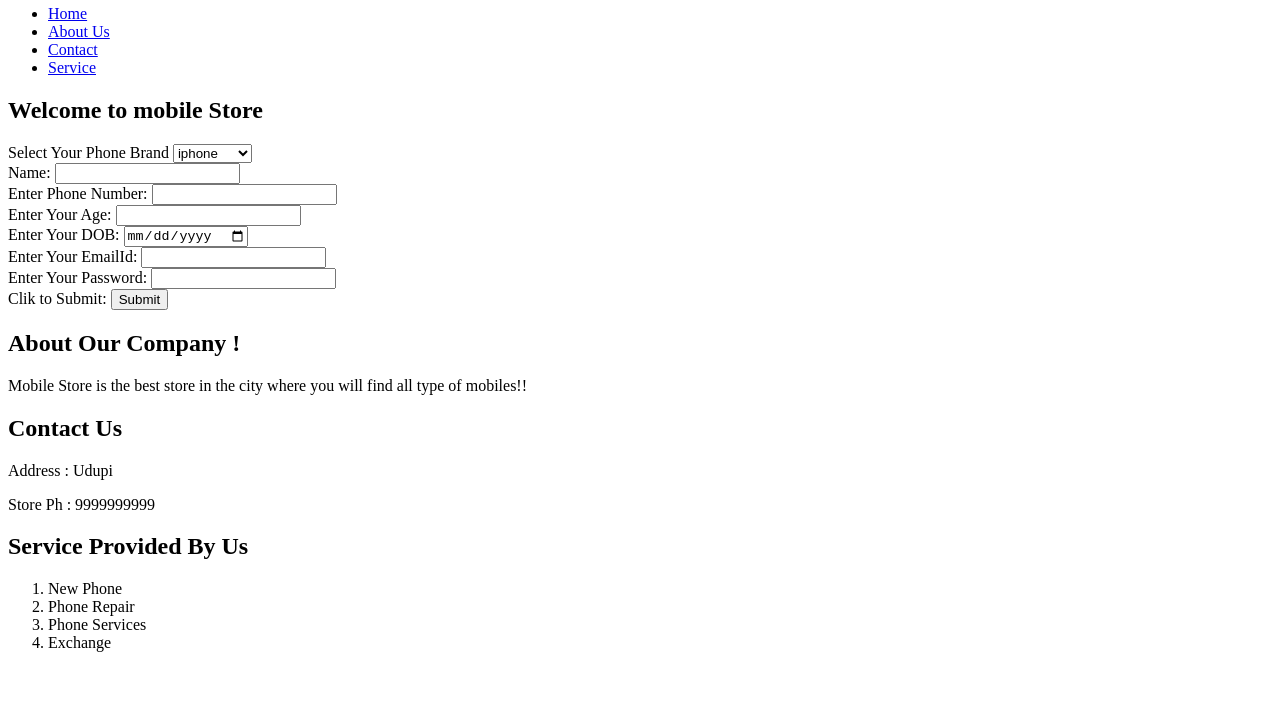
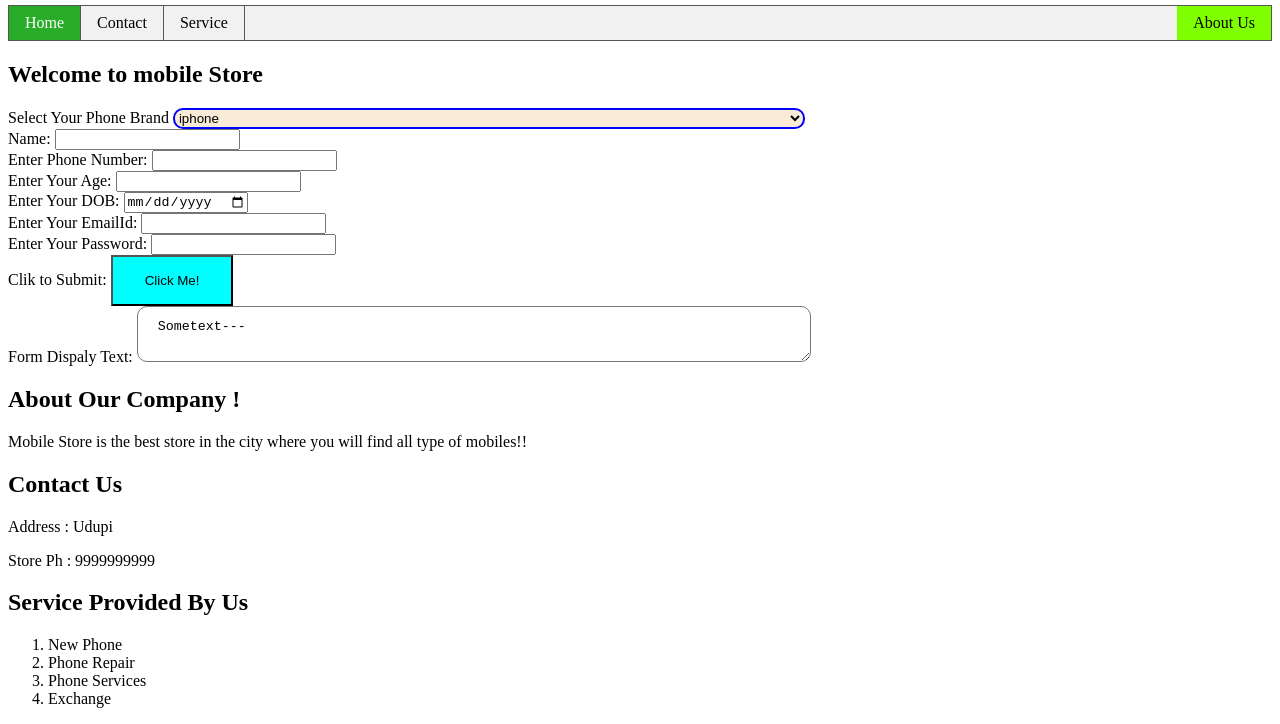
Before and after one commit to Bhagya-shree06/Sample01, a plain HTML site: page index.html in a window 1280 px wide. Shown: the part 174-898 px from the top of the page. Before the commit the page ends 842 px from the top, so only its background shows below. Drawn offline with Linux system fonts and the light colour scheme.

Commit message:
frontend development

```diff
--- /dev/null
+++ b/CSS/index.css
@@ -0,0 +1,78 @@
+h2.heading {
+  color: #0000ff;
+  font-family: serif;
+}
+
+ul {
+  list-style-type: none;
+  margin: 0;
+  padding: 0;
+  overflow: hidden;
+  background-color: #f1f1f1;
+  border: 1px solid #555;
+}
+
+.list {
+  float: left;
+  border-right: 1px solid #555;
+}
+
+li:last-child {
+  border-right: none;
+}
+
+li a {
+  display: block;
+  color: black;
+  padding: 8px 16px;
+  text-decoration: none;
+}
+
+li a.active {
+  background-color: rgb(41, 172, 41);
+  color: white;
+}
+
+li a:hover:not(.active) {
+  background-color: #555;
+  color: white;
+}
+
+.about-link {
+  background-color: chartreuse;
+}
+
+/* input[type=text]{
+    width:50%;
+    padding: 12px 20px;
+    margin: 8px 0;
+    border: 4px solid red;
+    border-radius:100px;
+    background-color: antiquewhite;
+    color: #0000ff;
+} */
+
+input[type="text"]:focus{
+    background-color: lightblue;
+}
+
+textarea{
+    width: 50%;
+    height: 150%;
+    padding: 12px 20px;
+    border-radius: 10px;
+}
+
+select{
+    width: 50%;
+    border:2px solid #0000ff;
+    border-radius: 10px;
+    background-color: antiquewhite;
+}
+
+button{
+    background-color: aqua;
+    color: black;
+    cursor: pointer;
+    padding: 16px 32px;
+}
--- a/index.html
+++ b/index.html
@@ -4,25 +4,28 @@
     <meta charset="UTF-8" />
     <meta name="viewport" content="width=device-width, initial-scale=1.0" />
     <title>Mobile Store</title>
+    <link rel="stylesheet" href="CSS/index.css">
   </head>
   <body>
     <header>
       <img src="images/Mobile.avif" height="100px" width="100px">
-      <div class="head">
-        <h2>Mobile Store</h2>
+      <div class="head" id="head">
+        <h2 class="heading">Mobile Store</h2>
       </div>
+
       <div class="navbar" id="navbar">
         <ul>
-          <li><a href="#home">Home</a></li>
-          <li><a href="#about Us">About Us</a></li>
-          <li><a href="#contact">Contact</a></li>
-          <li><a href="#service">Service</a></li>
+          <li  class="list"><a class="active" href="#home">Home</a></li>
+          <li  class="list"><a href="#contact">Contact</a></li>
+          <li  class="list"><a href="#service">Service</a></li>
+          <li  class="list" style="float: right;"><a class="about-link" href="#about Us">About Us</a></li>
         </ul>
       </div>
     </header>
+
     <main>
       <section class="Home" id="Home">
-        <h1>Welcome to mobile Store</h1>
+        <h2>Welcome to mobile Store</h2>
         <form action="#home" method="post"></form>
         <label for="phone_brand">Select Your Phone Brand</label>
         <select name="phone_brand" id="phone_brand">
@@ -51,7 +54,13 @@
         <input type="password" name="user_pwd">
         <br>
         <label for="submit">Clik to Submit:</label>
-        <input type="submit" id="submit">
+        <button>Click Me!</button>
+        <br>
+        <form>
+          <label for="sometext">Form Dispaly Text:</label>
+          <textarea type="text" id="sometext" name="sometext">Sometext---</textarea>
+          <!-- <input type="text" id="sometext" name="sometext"> -->
+        </form>
       </section>
     </main>
 
```
